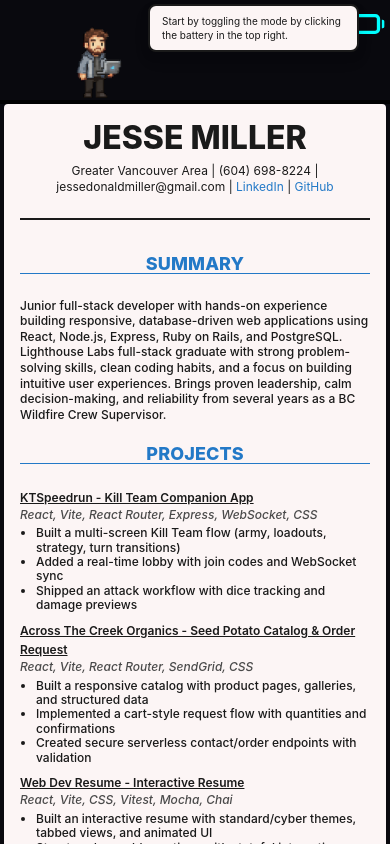
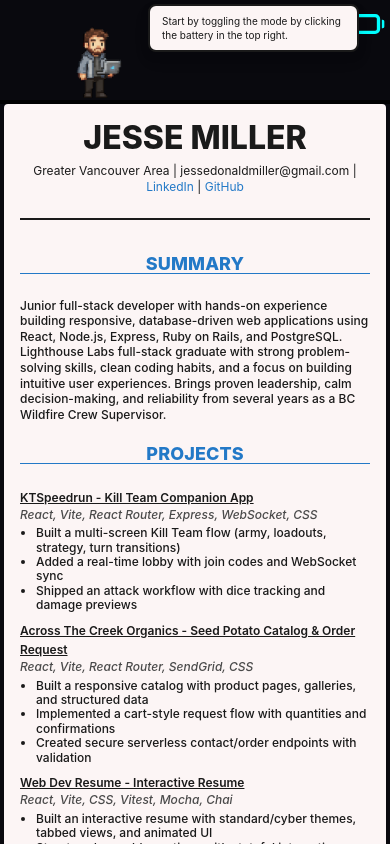
Before and after one commit to Jesse-D-Miller/webDevResume, a React (Vite) app: page / in a window 390 px wide. Built offline with nearby package versions, Linux system fonts and the light colour scheme; no server answers.

Commit message:
phone number made available upon request

```diff
--- a/src/components/resume/HeaderSection.jsx
+++ b/src/components/resume/HeaderSection.jsx
@@ -58,7 +58,7 @@ function HeaderSection({ resumeData, theme }) {
     >
       {headerContent}
       <p className="contact-info">
-        {headerLocation} | (604) 698-8224 | {headerEmail} |{" "}
+        {headerLocation} | {headerEmail} |{" "}
         <a
           href={headerLinkedIn}
           target="_blank"
```
